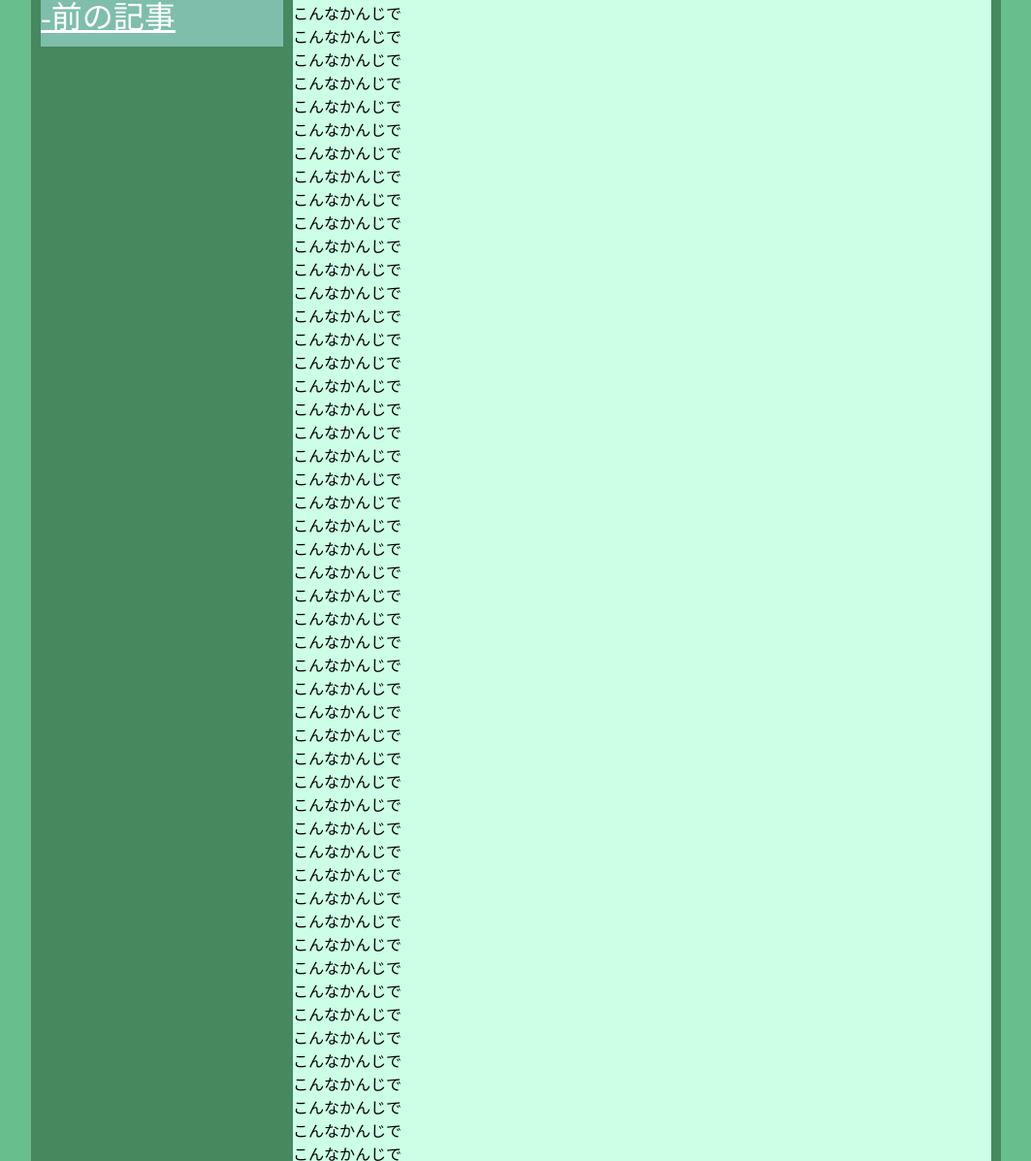
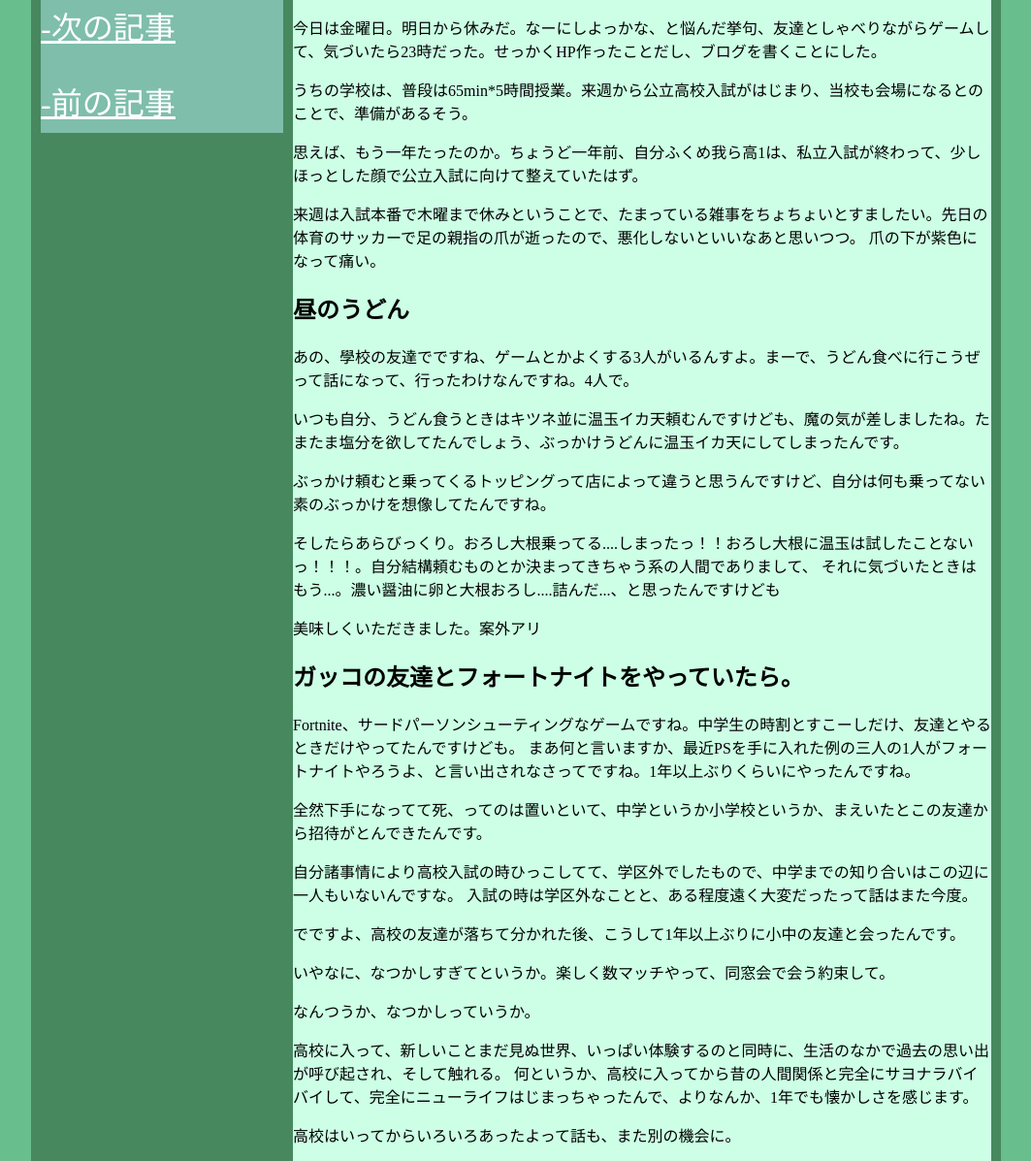
Before and after one commit to MITO2TomiHaru/mito2tomiharu.github.io, a plain HTML site: page blog/blog01.htm in a window 1280 px wide. Shown: the part 532-1729 px from the top of the page at 97% size, without its empty margins (108-1171 px from the left). Drawn offline with Linux system fonts and the light colour scheme.

Commit message:
Add files via upload

```diff
--- a/blog/blog01.htm
+++ b/blog/blog01.htm
@@ -4,9 +4,9 @@
 
 <head>
 
-    <title>Blog-MITO2TomiHaru</title>
+    <title>高一、三学期、懐かしの日々、。（1:3/4/2022）/Blog-MITO2TomiHaru</title>
     <meta name="keywords" content="MITO,TomiHaru,みと,とみはる,MITO2TomiHaru,MITO-TomiHaru,みと/TomiHaru">
-    <meta name="description" content="みと/TomiHaruのブログへようこそ！">
+    <meta name="description" content="きょうは3時間授業だった。">
     <meta charset="UTF-8">
     <link rel="stylesheet" type="text/css" href="../main.css">
 
@@ -22,101 +22,58 @@
 
     </div>
 
+    <p><h1 align="center">高一、三学期、懐かしの日々、。（01 : 4/3/2022）</h1></p>
+
     <div class="blog">
 
         <div class="side">
             <font size="6">
 
-                    <p><a href="../index.htm"><u>-ホーム</u></a></p>
-                    <p><a href="../blogindex.htm"><u>-ブログ</u></a></p>
-                    <p><a href="../links.htm"><u>-リンク集</u></a></p>
+                <p><a href="../index.htm"><u>-ホーム</u></a></p>
+                <p><a href="../blogindex.htm"><u>-記事一覧</u></a></p>
+                <p><a href="../links.htm"><u>-リンク集</u></a></p>
 
-                    <p><a href="blog02.htm"><u>-次の記事</u></a></p>
-                    <p><a href="blog01.htm"><u>-前の記事</u></a></p>
+                <p><a href="blog02.htm"><u>-次の記事</u></a></p>
+                <p><a href="blog00.htm"><u>-前の記事</u></a></p>
 
             </font>
         </div>
 
         <div class="article">
 
-            <p><h1>最近マイクラ復帰した話</h1></p>
-
             <p>
-                あああああああああああああああああああああああああああああああああああああああああああああああああああああああああああああああ
-                あああああああああああああああああああああああああああああああああああああああああああああああああああああああああああああああ
-                あああああああああああああああああああああああああああああああああああああああああ
-                ああああああああああ
-                ああああああああああああ<br>
-                ああああああああああ
-                あああああああああああああああああああああああああああああああああああああああああああああああああああああああああ
-                ああああああああああああああああああああああああああああああああああああああああああああああああああああああ<br>
-                ってなかんじで、<br>
-                ぶろぐをかきはじめようかと<br>
-                とりあえずてすとで<br>
-                こんなかんじで<br>
-                こんなかんじで<br>
-                こんなかんじで<br>
-
-                こんなかんじで<br>
-
-
-                こんなかんじで<br>
-                こんなかんじで<br>
-                こんなかんじで<br>
-                こんなかんじで<br>
-                こんなかんじで<br>
-                こんなかんじで<br>
-                こんなかんじで<br>
-                こんなかんじで<br>
-                こんなかんじで<br>
-                こんなかんじで<br>
-                こんなかんじで<br>
-                こんなかんじで<br>
-                こんなかんじで<br>
-                こんなかんじで<br>
-                こんなかんじで<br>
-                こんなかんじで<br>
-                こんなかんじで<br>
-                こんなかんじで<br>
-                こんなかんじで<br>
-                こんなかんじで<br>
-                こんなかんじで<br>
-                こんなかんじで<br>
-                こんなかんじで<br>
-                こんなかんじで<br>
-                こんなかんじで<br>
-                こんなかんじで<br>
-                こんなかんじで<br>
-                こんなかんじで<br>
-                こんなかんじで<br>
-                こんなかんじで<br>
-                こんなかんじで<br>
-                こんなかんじで<br>
-                こんなかんじで<br>
-                こんなかんじで<br>
-                こんなかんじで<br>
-                こんなかんじで<br>
-                こんなかんじで<br>
-                こんなかんじで<br>
-                こんなかんじで<br>
-                こんなかんじで<br>
-                こんなかんじで<br>
-                こんなかんじで<br>
-                こんなかんじで<br>
-                こんなかんじで<br>
-                こんなかんじで<br>
-                こんなかんじで<br>
-                こんなかんじで<br>
-                こんなかんじで<br>
-                こんなかんじで<br>
-                こんなかんじで<br>
-                こんなかんじで<br>
-                こんなかんじで<br>
-
-
-
+            <img src="blogimg/bimg01-1.jpg" alt="うどんwithふれんず" width="250">
+            <small><font color="#68BE8D">学校近くのうどん屋で友達と昼</font></small>
             </p>
 
+            <h2>今日は三限授業だった。</h2>
+
+            <p>今日は金曜日。明日から休みだ。なーにしよっかな、と悩んだ挙句、友達としゃべりながらゲームして、気づいたら23時だった。せっかくHP作ったことだし、ブログを書くことにした。</p>
+            <p>うちの学校は、普段は65min*5時間授業。来週から公立高校入試がはじまり、当校も会場になるとのことで、準備があるそう。</p>
+            <p>思えば、もう一年たったのか。ちょうど一年前、自分ふくめ我ら高1は、私立入試が終わって、少しほっとした顔で公立入試に向けて整えていたはず。</p>
+            <p>来週は入試本番で木曜まで休みということで、たまっている雑事をちょちょいとすましたい。先日の体育のサッカーで足の親指の爪が逝ったので、悪化しないといいなあと思いつつ。
+            爪の下が紫色になって痛い。</p>
+
+            <h2>昼のうどん</h2>
+            <p>あの、學校の友達でですね、ゲームとかよくする3人がいるんすよ。まーで、うどん食べに行こうぜって話になって、行ったわけなんですね。4人で。</p>
+            <p>いつも自分、うどん食うときはキツネ並に温玉イカ天頼むんですけども、魔の気が差しましたね。たまたま塩分を欲してたんでしょう、ぶっかけうどんに温玉イカ天にしてしまったんです。</p>
+            <p>ぶっかけ頼むと乗ってくるトッピングって店によって違うと思うんですけど、自分は何も乗ってない素のぶっかけを想像してたんですね。</p>
+            <p>そしたらあらびっくり。おろし大根乗ってる....しまったっ！！おろし大根に温玉は試したことないっ！！！。自分結構頼むものとか決まってきちゃう系の人間でありまして、
+            それに気づいたときはもう...。濃い醤油に卵と大根おろし....詰んだ...、と思ったんですけども</p>
+            <p>美味しくいただきました。案外アリ</p>
+
+            <h2>ガッコの友達とフォートナイトをやっていたら。</h2>
+            <p>Fortnite、サードパーソンシューティングなゲームですね。中学生の時割とすこーしだけ、友達とやるときだけやってたんですけども。
+            まあ何と言いますか、最近PSを手に入れた例の三人の1人がフォートナイトやろうよ、と言い出されなさってですね。1年以上ぶりくらいにやったんですね。</p>
+            <p>全然下手になってて死、ってのは置いといて、中学というか小学校というか、まえいたとこの友達から招待がとんできたんです。</p>
+            <p>自分諸事情により高校入試の時ひっこしてて、学区外でしたもので、中学までの知り合いはこの辺に一人もいないんですな。
+            入試の時は学区外なことと、ある程度遠く大変だったって話はまた今度。</p>
+            <p>でですよ、高校の友達が落ちて分かれた後、こうして1年以上ぶりに小中の友達と会ったんです。</p>
+            <p>いやなに、なつかしすぎてというか。楽しく数マッチやって、同窓会で会う約束して。</p>
+            <p>なんつうか、なつかしっていうか。</p>
+            <p>高校に入って、新しいことまだ見ぬ世界、いっぱい体験するのと同時に、生活のなかで過去の思い出が呼び起され、そして触れる。
+            何というか、高校に入ってから昔の人間関係と完全にサヨナラバイバイして、完全にニューライフはじまっちゃったんで、よりなんか、1年でも懐かしさを感じます。</p>
+            <p>高校はいってからいろいろあったよって話も、また別の機会に。</p>
 
         </div>
     </div>
--- a/main.css
+++ b/main.css
@@ -26,6 +26,7 @@ h1 {
 .headder img{
 
 width:100%;
+min-width:1000px;
 
 }
 
@@ -57,14 +58,10 @@ width:100%;
 }
 
 .blogtitle {
-
-    width:720px;
-    height:150px;
-
-    background-color:#47885E;
-
-    margin:0 auto;
-    margin-top:10px;
+    width: 720px;
+    height: 150px;
+    background-color: #47885E;
+    margin-left:10px;
 
 }
 
@@ -86,6 +83,7 @@ width:100%;
 .side {
     margin-top: 10px;
     margin-left: 10px;
+    margin-bottom:10px;
     width: 250px;
     height: 400px;
     background-color: #7EBEAB;
@@ -97,6 +95,7 @@ width:100%;
 
     margin-top:10px;
     margin-left:10px;
+    margin-bottom:10px;
     width: 720px;
     background-color: #CCFFE5;
 }
```
Also changed, not shown: blog/blog00.htm (added, +60 -0 lines), blogindex.htm (+13 -12 lines), blog/blogimg/bimg01-1.jpg (added), 1 other file.
